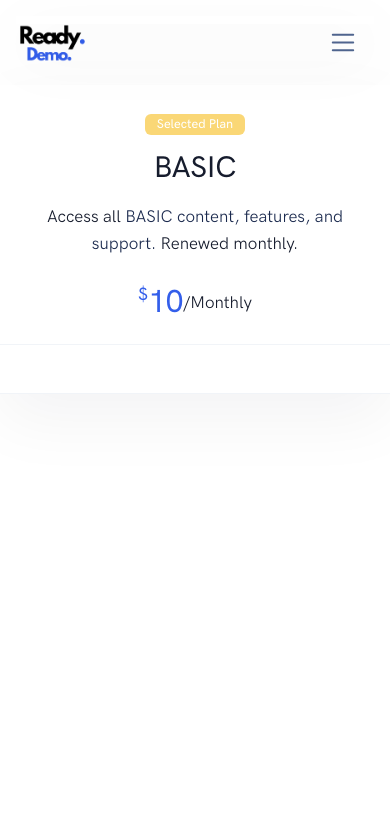
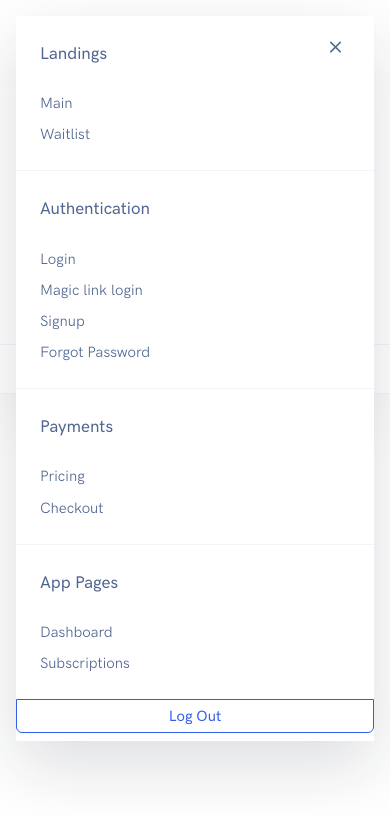
Before and after one commit to DevJayShepherd/nebupi, a Django app: page /checkout/1/ in a window 390 px wide, after a click that opens the changed part. Shown: the top 816 px of the page. Run offline with Django 4.2, Linux system fonts and the light colour scheme; the visitor is signed in with stand-in values (Sample User, id 1); data comes from the database, SQL or seed files in the repository; parts of the project's set-up code (start-up, migrations or seed data) failed here and were passed over; some libraries are stand-ins or nearby versions; some web fonts are replaced.

Commit message:
adds page navigation links

```diff
--- a/ready_saas/templates/base.html
+++ b/ready_saas/templates/base.html
@@ -13,6 +13,7 @@
         Ready SaaS Demo
       {% endblock %}
     </title>
+    <link href="{% static 'ready_saas/css/libs.bundle.css' %}" rel="stylesheet" />
     <link href="{% static 'ready_saas/css/theme.bundle.css' %}" rel="stylesheet" />
   </head>
 
@@ -24,13 +25,78 @@
           <button class="navbar-toggler" type="button" data-bs-toggle="collapse" data-bs-target="#navbarTogglerDemo01" aria-controls="navbarTogglerDemo01" aria-expanded="false" aria-label="Toggle navigation"><span class="navbar-toggler-icon"></span></button>
           <div class="collapse navbar-collapse" id="navbarTogglerDemo01">
             <button class="navbar-toggler collapsed" type="button" data-bs-toggle="collapse" data-bs-target="#navbarTogglerDemo01" aria-controls="navbarCollapse" aria-expanded="false" aria-label="Toggle navigation"><i class="fe fe-x"></i></button>
-            <ul class="navbar-nav me-auto mb-2 mb-lg-0"></ul>
-            <form class="d-flex" role="search">
+            <ul class="navbar-nav ms-auto">
+              <li class="nav-item dropdown">
+                <a class="nav-link dropdown-toggle" id="navbarLandings" data-bs-toggle="dropdown" href="#" aria-haspopup="true" aria-expanded="false">Landings</a>
+                <div class="dropdown-menu dropdown-menu-lg p-0" aria-labelledby="navbarLandings">
+                  <div class="row gx-0">
+                    <div class="col-12 col-lg-6">
+                      <div class="dropdown-img-start" style="background-image: url(../assets/img/photos/photo-3.jpg);">
+                        <!-- Heading -->
+                        <h4 class="fw-bold text-white mb-0">Like what you see?</h4>
+
+                        <!-- Button -->
+                        <a href="https://www.readysaas.app" class="btn btn-sm btn-white shadow-dark fonFt-size-sm">Buy Ready SaaS</a>
+                      </div>
+                    </div>
+                    <div class="col-12 col-lg-6">
+                      <div class="dropdown-body">
+                        <div class="row gx-0">
+                          <div class="col-6">
+                            <a class="dropdown-item" href="{% url 'landing' %}">Main</a>
+                            <a class="dropdown-item" href="{% url 'join_waitlist' %}">Waitlist</a>
+                          </div>
+                        </div> <!-- / .row -->
+                      </div>
+                    </div>
+                  </div> <!-- / .row -->
+                </div>
+              </li>
+              <li class="nav-item dropdown">
+                <a class="nav-link dropdown-toggle" id="navbarPages" data-bs-toggle="dropdown" href="#" aria-haspopup="true" aria-expanded="false">Authentication</a>
+                <div class="dropdown-menu dropdown-menu-sm" aria-labelledby="navbarPages">
+                  <div class="row gx-0">
+                    <div class="col-12">
+                      <!-- List -->
+                      <a class="dropdown-item" href="{% url 'login' %}">Login</a>
+                      <a class="dropdown-item" href="{% url 'email_login' %}">Magic link login</a>
+                      <a class="dropdown-item" href="{% url 'signup' %}">Signup</a>
+                      <a class="dropdown-item" href="{% url 'password_reset' %}">Forgot Password</a>
+                    </div>
+                  </div>
+                </div> <!-- / .row -->
+              </li>
+              <li class="nav-item dropdown">
+                <a class="nav-link dropdown-toggle" id="navbarPages" data-bs-toggle="dropdown" href="#" aria-haspopup="true" aria-expanded="false">Payments</a>
+                <div class="dropdown-menu dropdown-menu-sm" aria-labelledby="navbarPages">
+                  <div class="row gx-0">
+                    <div class="col-12">
+                      <!-- List -->
+                      <a class="dropdown-item" href="{% url 'pricing' %}">Pricing</a>
+                      <a class="dropdown-item" href="{% url 'checkout' plan_id=1 %}">Checkout</a>
+                    </div>
+                  </div>
+                </div> <!-- / .row -->
+              </li>
+              <li class="nav-item dropdown">
+                <a class="nav-link dropdown-toggle" id="navbarPages" data-bs-toggle="dropdown" href="#" aria-haspopup="true" aria-expanded="false">App Pages</a>
+                <div class="dropdown-menu dropdown-menu-sm" aria-labelledby="navbarPages">
+                  <div class="row gx-0">
+                    <div class="col-12">
+                      <!-- List -->
+                      <a class="dropdown-item" href="{% url 'dashboard' %}">Dashboard</a>
+                      <a class="dropdown-item" href="{% url 'user_subscription' %}">Subscriptions</a>
+                    </div>
+                  </div>
+                </div> <!-- / .row -->
+              </li>
+            </ul>
+            <form class="d-flex navbar-nav ms-auto" role="search">
               {% if user.is_authenticated %}
-                <a href="{% url 'logout' %}" class="btn btn-xs mb-2 btn-outline-primary d-none d-md-block">Log Out</a>
+                <a href="{% url 'logout' %}" class="navbar-btn btn btn-xs mb-2 btn-outline-primary ms-auto">Log Out</a>
               {% else %}
-                <a href="{% url 'login' %}" class="btn btn-xs mb-2 btn-outline-primary shadow-sm me-1">Sign In</a>
-                <a href="{% url 'signup' %}" class="btn btn-xs mb-2 btn-primary d-none d-md-block">Sign Up</a>
+                <a href="{% url 'login' %}" class="navbar-btn btn btn-xs mb-2 btn-outline-primary shadow-sm me-1 ms-auto">Sign In</a>
+                <a href="{% url 'signup' %}" class="navbar-btn btn btn-xs mb-2 btn-primary ms-auto">Sign Up</a>
               {% endif %}
             </form>
           </div>
```
